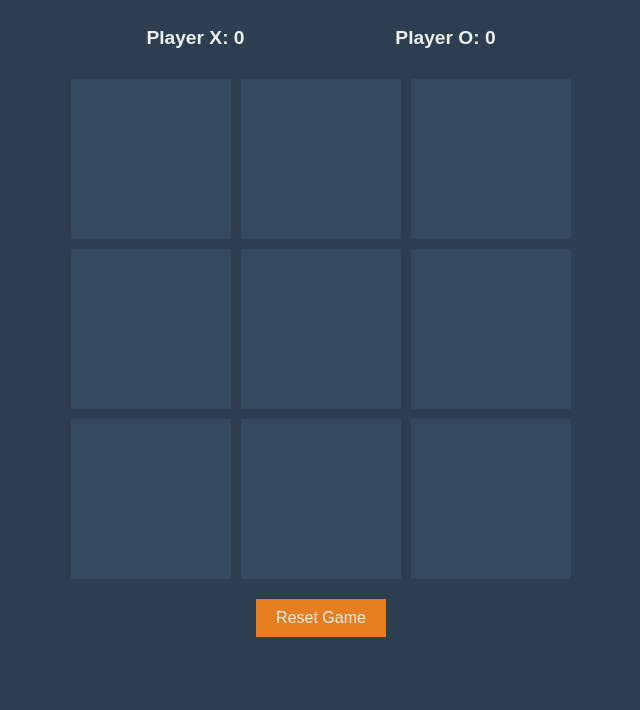
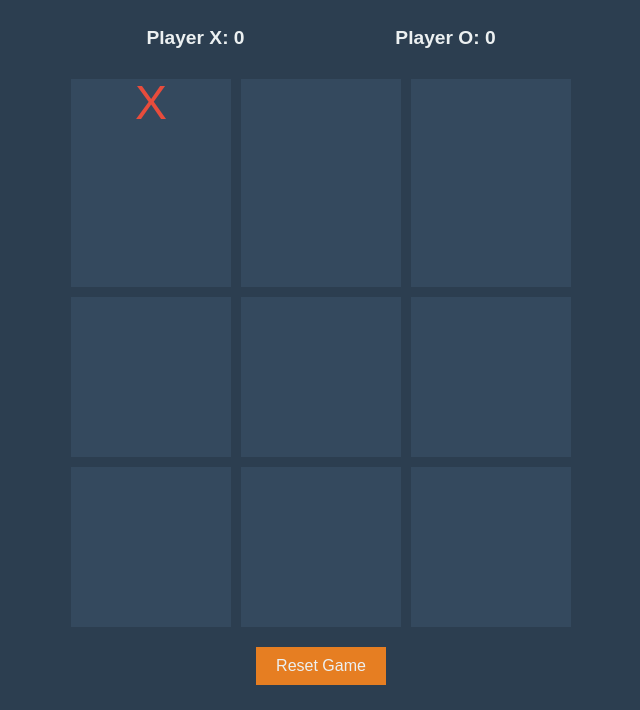
Before and after one commit to drewwalton19216801/tictactoe-o1, a plain HTML site: page index.html in a window 1280 px wide. Both pictures are taken after a click on the element 470 px from the left and 249 px from the top of the page. Shown: the part 90-800 px from the top of the page, without its empty margins (319-959 px from the left). Drawn offline with Linux system fonts and the light colour scheme.

Commit message:
Fix Xs and Os not displaying

```diff
--- a/styles.css
+++ b/styles.css
@@ -43,18 +43,16 @@ h1 {
 .square {
     background-color: #34495e;
     width: 100%;
-    padding-bottom: 100%; /* Makes the square responsive */
-    position: relative;
-    font-size: 0; /* Hide any direct text */
-    display: flex;
-    justify-content: center;
-    align-items: center;
+    padding-bottom: 100%; /* Keeps the square aspect ratio */
     cursor: pointer;
     transition:
         background-color 0.3s ease,
         transform 0.3s ease,
         opacity 0.3s ease;
-    overflow: hidden;
+    display: flex; /* Use flexbox for centering */
+    align-items: center;
+    justify-content: center;
+    position: relative; /* Needed for animations and pseudo-elements */
 }
 
 .square:hover {
@@ -66,12 +64,11 @@ h1 {
 .square.x::after,
 .square.o::after {
     content: attr(data-player);
-    font-size: 5em;
-    position: absolute;
+    font-size: 5vw; /* Font size responsive to viewport width */
+    line-height: 1;
+    color: transparent;
     animation: pop 0.3s forwards;
-    transform: translate(-50%, -50%) scale(0);
-    top: 50%;
-    left: 50%;
+    transform: scale(0);
 }
 
 .square.x::after {
@@ -84,7 +81,25 @@ h1 {
 
 @keyframes pop {
     to {
-        transform: translate(-50%, -50%) scale(1);
+        transform: scale(1);
+    }
+}
+
+/* Highlight Winning Squares */
+.square.winner {
+    background-color: #f1c40f; /* Gold color */
+    animation: pulse 1s infinite;
+}
+
+@keyframes pulse {
+    0% {
+        box-shadow: 0 0 10px #f1c40f;
+    }
+    50% {
+        box-shadow: 0 0 20px #f1c40f;
+    }
+    100% {
+        box-shadow: 0 0 10px #f1c40f;
     }
 }
 
```
